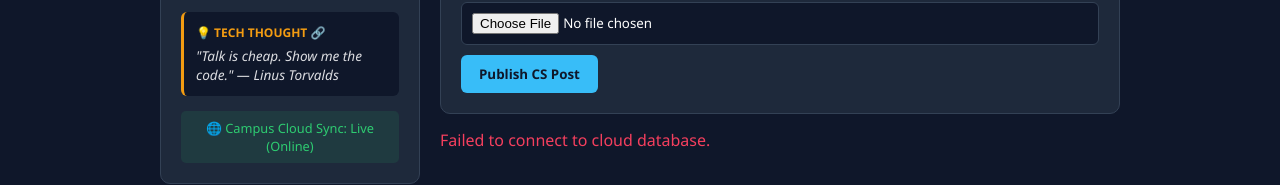
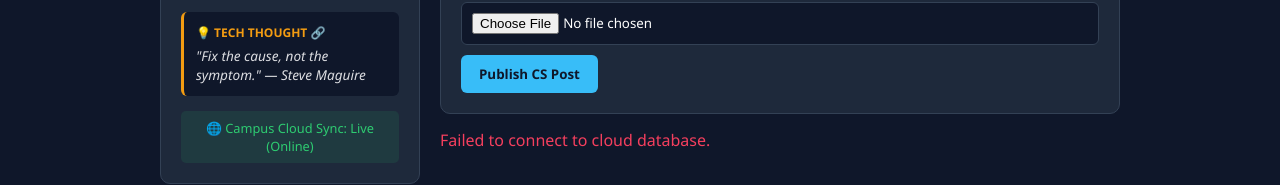
Before and after one commit to ajithajith08140-svg/SynSocial, a website: page index.html in a window 1280 px wide. Shown: the part 467-652 px from the top of the page. Drawn offline with Linux system fonts and the light colour scheme; no server answers.

Commit message:
Update index.html

```diff
--- a/index.html
+++ b/index.html
@@ -94,7 +94,7 @@
 
       <div class="quote-card clickable-item" onclick="openModal('Daily Tech Quote', document.getElementById('quoteText').innerText)" style="margin-top: 15px; padding: 12px; background: #0f172a; border-radius: 6px; border-left: 3px solid #f39c12; text-align: left;">
           <p style="font-size: 0.75rem; color: #f39c12; font-weight: bold; margin-bottom: 5px;">💡 TECH THOUGHT 🔗</p>
-          <p id="quoteText" style="font-size: 0.85rem; color: #dcdde1; font-style: italic;">
+          <p id="quoteText" style="font-size: 0.85rem; color: #dcdde1; font-style: italic; transition: opacity 0.4s ease-in-out;">
               Loading thought...
           </p>
       </div>
@@ -296,17 +296,57 @@
 
     loadFeed();
 
-    async function fetchRandomQuote() {
+    // ===================================================
+    // UPDATED: Dynamic Unlimited Quotes (20 Seconds Extended Timing)
+    // ===================================================
+    let usedQuoteIndices = new Set();
+
+    async function fetchDynamicQuote() {
       const quoteElement = document.getElementById('quoteText');
-      try {
-        const response = await fetch('https://dummyjson.com/quotes/random');
-        const data = await response.json();
-        quoteElement.innerText = `"${data.quote}" — ${data.author}`;
-      } catch (error) {
-        quoteElement.innerText = '"Talk is cheap. Show me the code." — Linus Torvalds';
-      }
+      if (!quoteElement) return;
+
+      quoteElement.style.opacity = 0;
+
+      setTimeout(async () => {
+        try {
+          // Live Dynamic API call (Always new random quote)
+          const res = await fetch('https://dummyjson.com/quotes/random');
+          const data = await res.json();
+
+          quoteElement.innerText = `"${data.quote}" — ${data.author}`;
+        } catch (err) {
+          // Backup random quotes array
+          const backupQuotes = [
+            { quote: "Talk is cheap. Show me the code.", author: "Linus Torvalds" },
+            { quote: "Programs must be written for people to read.", author: "Harold Abelson" },
+            { quote: "First, solve the problem. Then, write the code.", author: "John Johnson" },
+            { quote: "Simplicity is prerequisite for reliability.", author: "Edsger W. Dijkstra" },
+            { quote: "Make it work, make it right, make it fast.", author: "Kent Beck" },
+            { quote: "Code is like humor. When you have to explain it, it’s bad.", author: "Cory House" },
+            { quote: "Fix the cause, not the symptom.", author: "Steve Maguire" }
+          ];
+
+          let randomIndex;
+          do {
+            randomIndex = Math.floor(Math.random() * backupQuotes.length);
+          } while (usedQuoteIndices.size < backupQuotes.length && usedQuoteIndices.has(randomIndex));
+
+          usedQuoteIndices.add(randomIndex);
+          if (usedQuoteIndices.size >= backupQuotes.length) usedQuoteIndices.clear();
+
+          const q = backupQuotes[randomIndex];
+          quoteElement.innerText = `"${q.quote}" — ${q.author}`;
+        }
+
+        quoteElement.style.opacity = 1;
+      }, 400);
     }
-    fetchRandomQuote();
+
+    // First call
+    fetchDynamicQuote();
+
+    // Updates every 20 seconds
+    setInterval(fetchDynamicQuote, 20000);
   </script>
 </body>
 </html>
```
